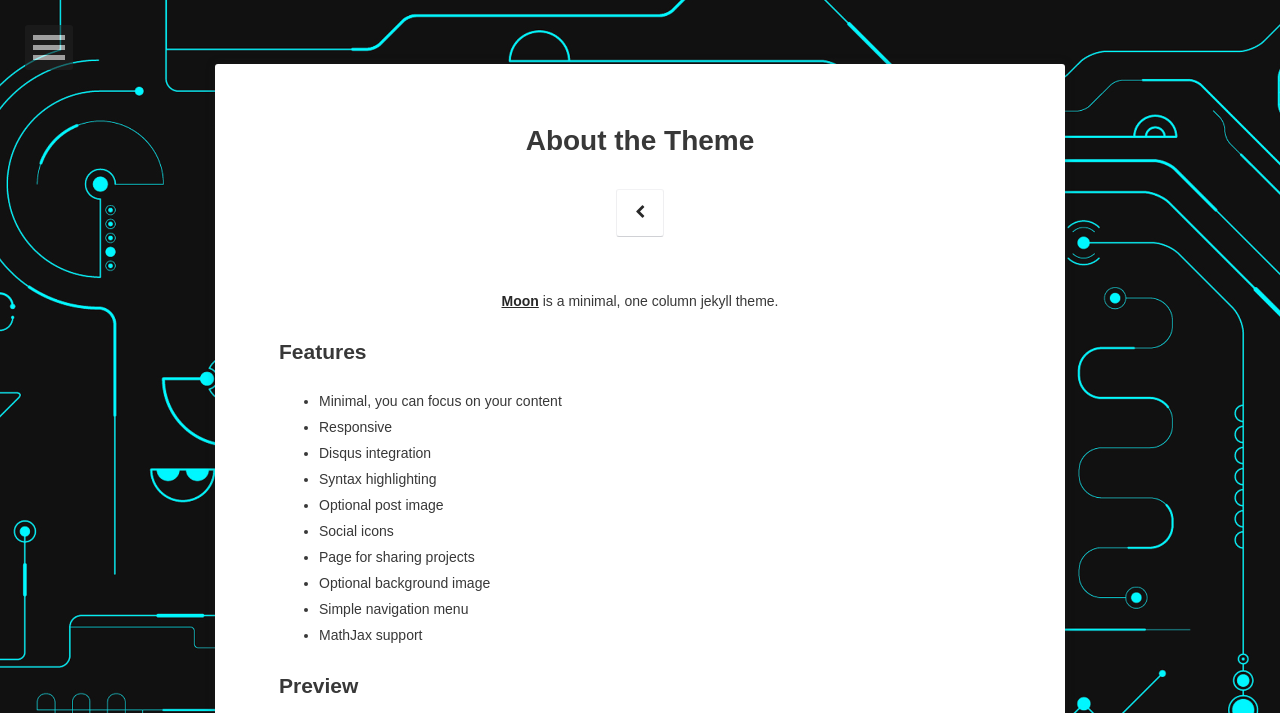
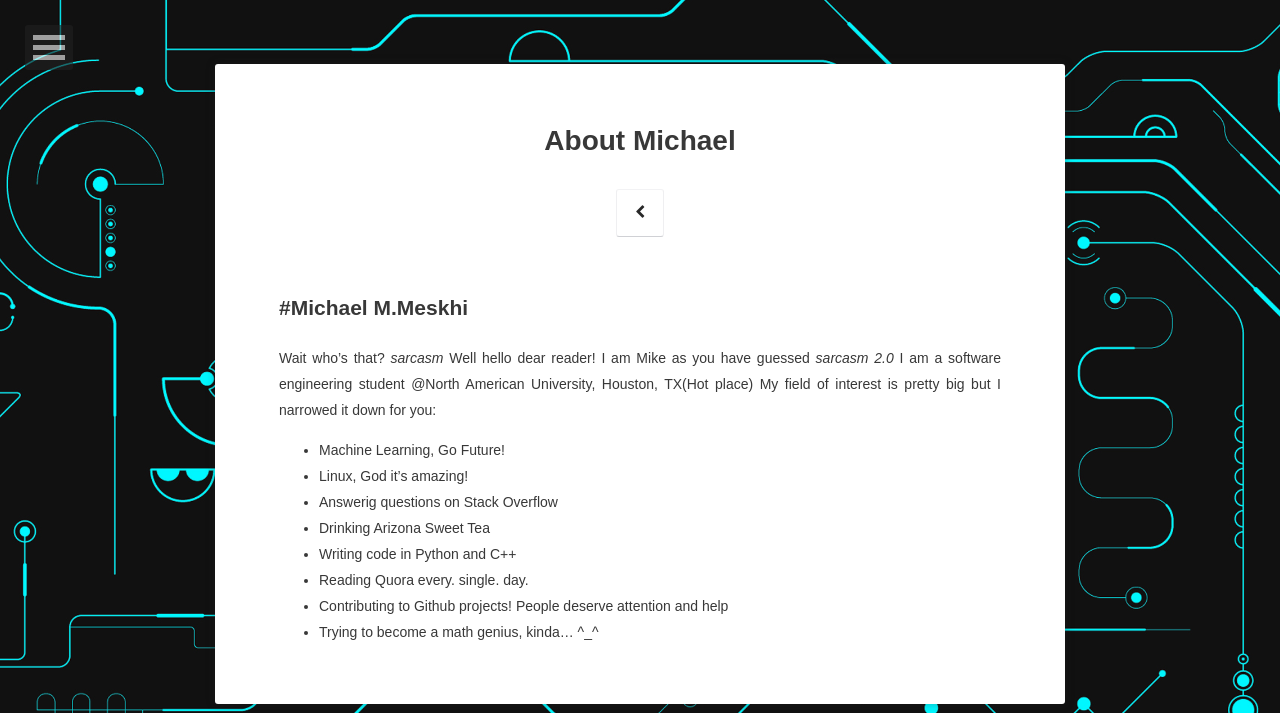
Before and after one commit to MichaelMMeskhi/michaelmmeskhi.github.io, a Jekyll site: the page built from about/index.md, in a window 1280 px wide. Shown: the top 713 px of the page. Built offline with Jekyll 4.4.1, drawn with Linux system fonts in a browser that asks for light colours; some web fonts are replaced; comment, search, counter and statistics services are not loaded; some of the changed text lies outside the part shown; grey boxes are pictures that could not be loaded.

Commit message:
Updated About Me page

```diff
--- a/about/index.md
+++ b/about/index.md
@@ -1,36 +1,22 @@
 ---
 layout: page
-title: About the Theme
-tags: [about, Jekyll, theme, moon]
-date: 2016-03-21
+title: About Michael
+tags: [about, michael, me]
+date: 2016-11-18
 ---
 
-<center><a href="http://taylantatli.github.io/Moon"><b>Moon</b></a> is a minimal, one column jekyll theme.</center>
+#Michael M.Meskhi
+-----------------
+Wait who's that? *sarcasm*
+Well hello dear reader! I am Mike as you have guessed *sarcasm 2.0*
+I am a software engineering student @North American University, Houston, TX(Hot place)
+My field of interest is pretty big but I narrowed it down for you:
 
-## Features
-* Minimal, you can focus on your content
-* Responsive
-* Disqus integration
-* Syntax highlighting
-* Optional post image
-* Social icons
-* Page for sharing projects
-* Optional background image
-* Simple navigation menu
-* MathJax support
-
-## Preview
-
-{% capture images %}
-    https://cloud.githubusercontent.com/assets/754514/14509720/61c61058-01d6-11e6-93ab-0918515ecd56.png
-    https://cloud.githubusercontent.com/assets/754514/14509716/61ac6c8e-01d6-11e6-879f-8308883de790.png
-{% endcapture %}
-{% include gallery images=images caption="Screenshots of Moon Theme" cols=2 %}
-
-See a [live version of Moon](http://taylantatli.github.io/Moon) hosted on GitHub.
-
-## Getting Started
-
-To learn how to install and use this theme check out the [Setup Guide](http://taylantatli.me/Moon/moon-theme/) for more information.
-
-[Install Moon](https://github.com/TaylanTatli/Moon){: .btn}
+- Machine Learning, Go Future!
+- Linux, God it's amazing!
+- Answerig questions on Stack Overflow
+- Drinking Arizona Sweet Tea
+- Writing code in Python and C++
+- Reading Quora every. single. day.
+- Contributing to Github projects! People deserve attention and help
+- Trying to become a math genius, kinda... ^_^
```
Also changed, not shown: assets/img/favicons/apple-icon-114x114.png, assets/img/favicons/apple-icon-144x144.png, assets/img/favicons/apple-icon-72x72.png, assets/img/favicons/apple-icon-precomposed.png, 4 other files.
